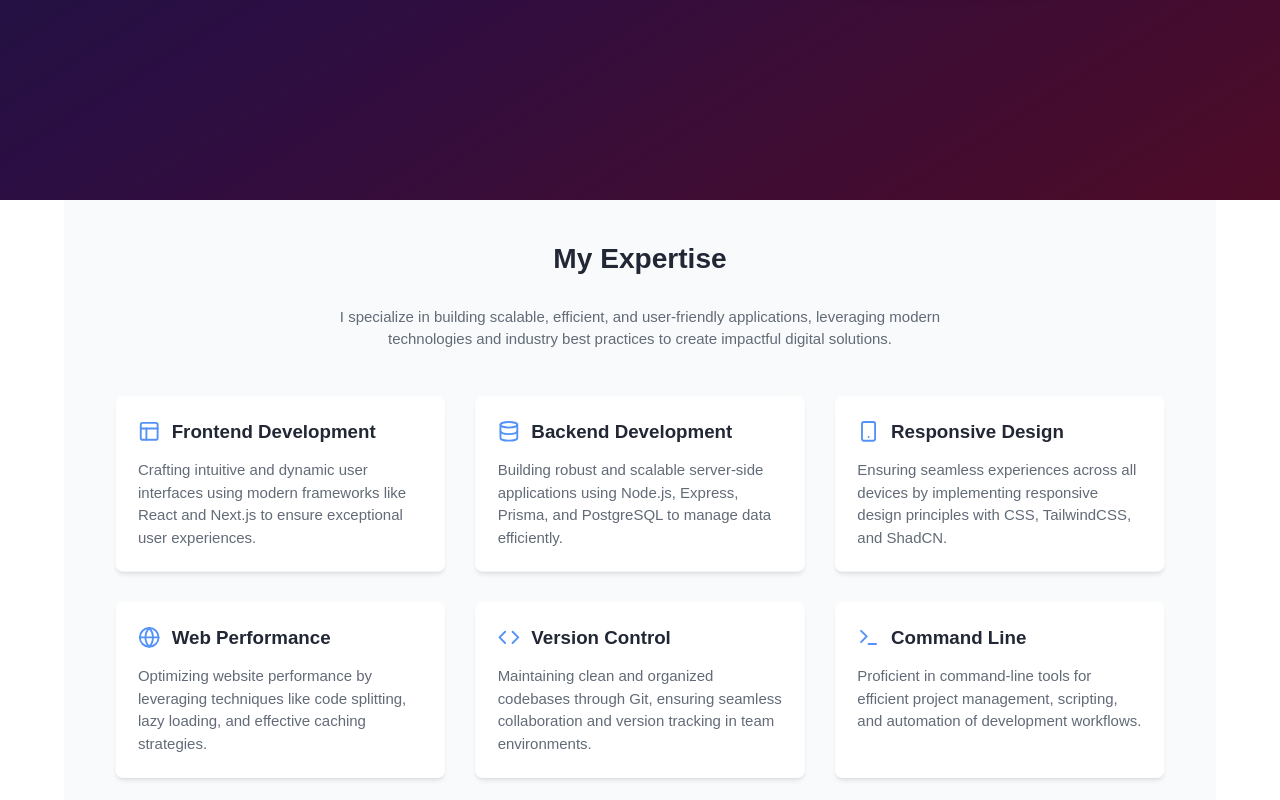
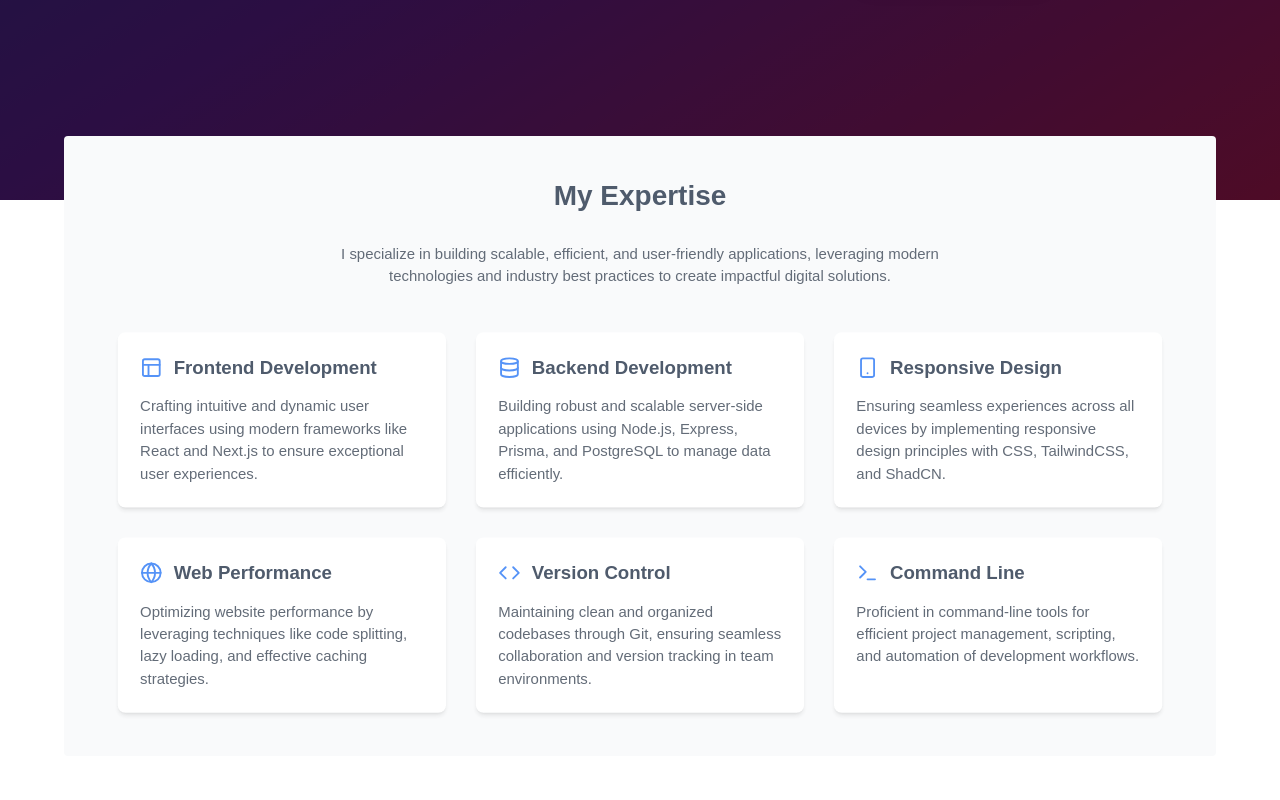
Before and after one commit to naimuddin94/my_portfolio, a Next.js app: page / in a window 1280 px wide. Shown: the part 600-1400 px from the top of the page. Built offline with nearby package versions, Linux system fonts and the light colour scheme.

Commit message:
expert section

```diff
--- a/src/components/ui/shared/ExpertSection.tsx
+++ b/src/components/ui/shared/ExpertSection.tsx
@@ -57,11 +57,12 @@ export default function ExpertSection() {
   return (
     <section
       ref={ref}
-      className="py-16 bg-gray-50 overflow-hidden max-w-[90%] -mt-10 mx-auto rounded"
+      id="about"
+      className="py-6 bg-gray-50 overflow-hidden max-w-[90%] -mt-16 mx-auto rounded z-30 relative"
     >
       <motion.div className="container mx-auto px-4" style={{ opacity, scale }}>
         <motion.h2
-          className="text-3xl font-bold text-center mb-8"
+          className="text-3xl font-bold text-center mb-8 text-slate-700"
           initial={{ opacity: 0, y: -20 }}
           animate={isInView ? { opacity: 1, y: 0 } : { opacity: 0, y: -20 }}
           transition={{ duration: 0.5 }}
@@ -87,7 +88,7 @@ export default function ExpertSection() {
           {skills.map((skill, index) => (
             <motion.div
               key={skill.name}
-              className="bg-white p-6 rounded-lg shadow-md transition duration-300 ease-in-out"
+              className="bg-white p-6 rounded-lg shadow-md transition duration-300 ease-in-out text-slate-700"
               variants={itemVariants}
               whileHover={{
                 scale: 1.05,
```
